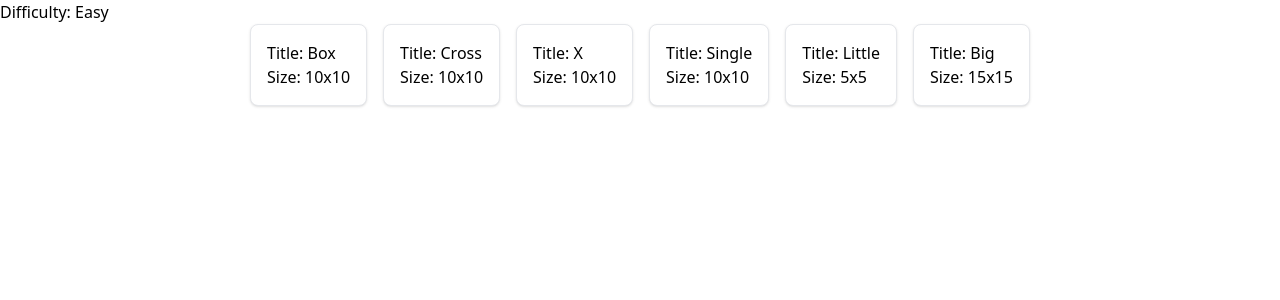
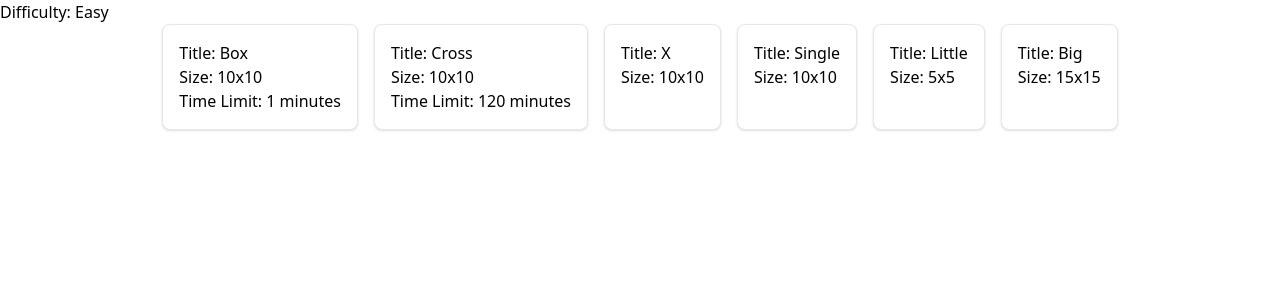
Before and after one commit to carmstrong070/Pictogram, a Next.js app in the folder gui/: page / in a window 1280 px wide. Shown: the top 300 px of the page. Built offline with nearby package versions, Linux system fonts and the light colour scheme.

Commit message:
Added time limit to puzzle selection

```diff
--- a/gui/src/components/PuzzleSelection.js
+++ b/gui/src/components/PuzzleSelection.js
@@ -21,6 +21,7 @@ const PuzzleSelection = ({
         <p>
           Size: {puzzle.size}x{puzzle.size}
         </p>
+        {puzzle.timeLimit != undefined ? <p>Time Limit: {puzzle.timeLimit} minutes</p> : <></>}
       </div>
     );
   };
```
